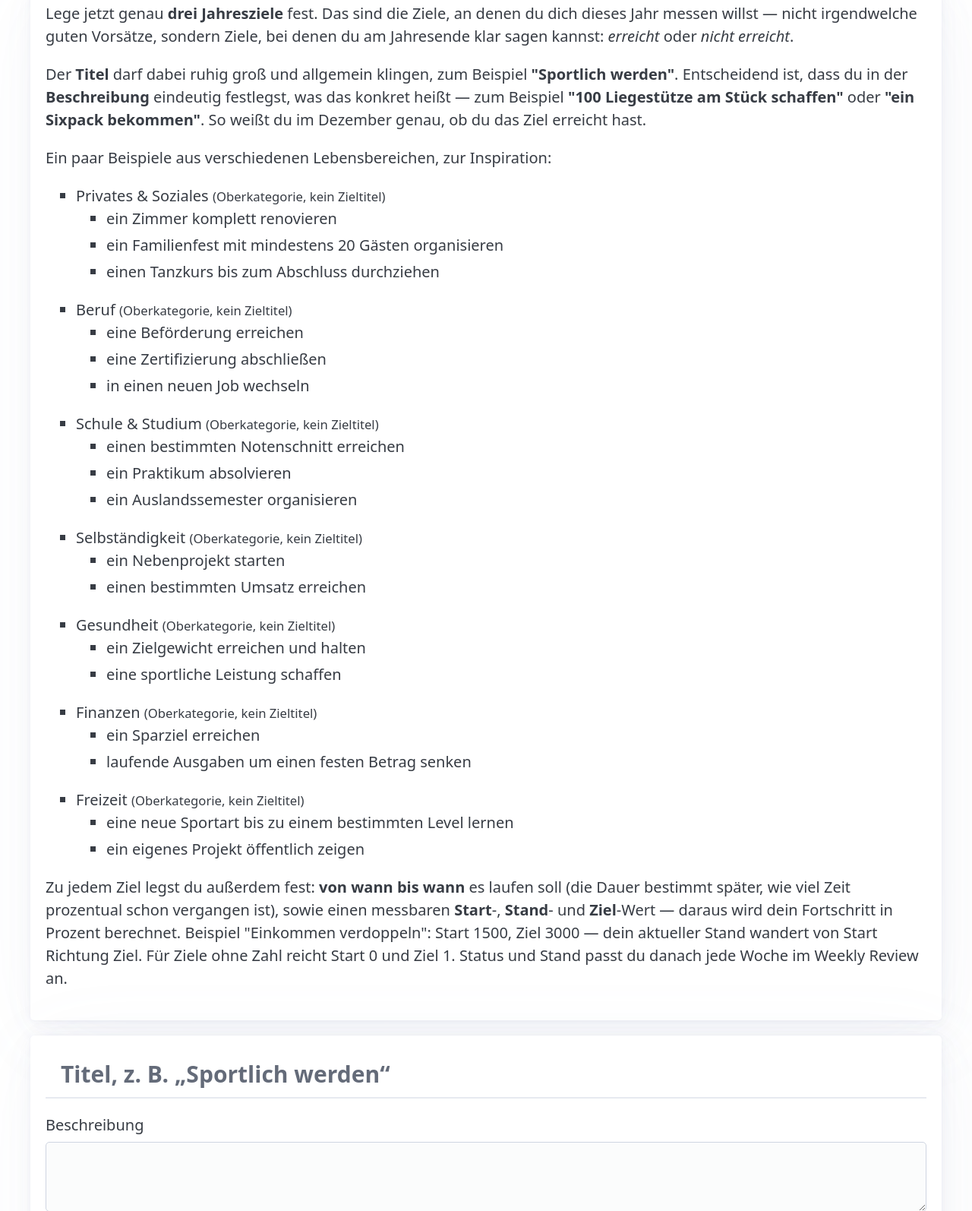
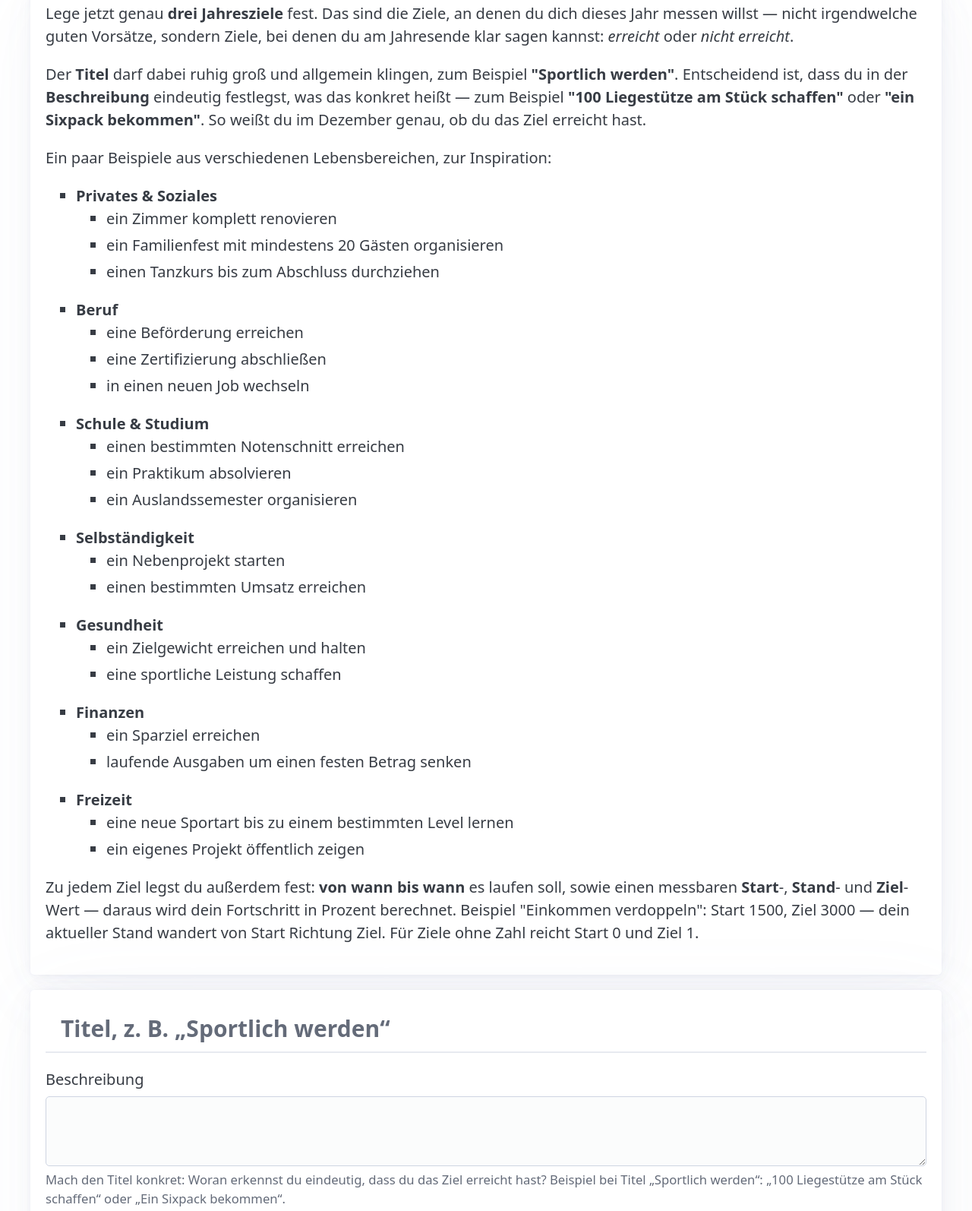
Before and after one commit to clippy8/fokus-app, a Django app: page /accounts/onboarding/ziele/ in a window 1280 px wide. Shown: the part 354-1948 px from the top of the page at 76% size. Run offline with Django 5.2, Linux system fonts and the light colour scheme; the visitor is signed in with stand-in values (Sample User, id 1); data that the repository does not hold is empty; some libraries are stand-ins or nearby versions.

Commit message:
Tighten onboarding goals guidance text
Oberkategorien jetzt fett statt mit erklärendem "(Oberkategorie, kein
Zieltitel)"-Zusatz. Erklärsätze zu Zeit-% und zur wöchentlichen Anpassung
im Weekly Review gekürzt/entfernt.

Co-Authored-By: Claude Sonnet 5 <noreply@anthropic.com>

```diff
--- a/apps/accounts/templates/accounts/onboarding_goals.html
+++ b/apps/accounts/templates/accounts/onboarding_goals.html
@@ -22,7 +22,7 @@
     <p>Ein paar Beispiele aus verschiedenen Lebensbereichen, zur Inspiration:</p>
     <ul>
         <li>
-            Privates &amp; Soziales <small>(Oberkategorie, kein Zieltitel)</small>
+            <strong>Privates &amp; Soziales</strong>
             <ul>
                 <li>ein Zimmer komplett renovieren</li>
                 <li>ein Familienfest mit mindestens 20 Gästen organisieren</li>
@@ -30,7 +30,7 @@
             </ul>
         </li>
         <li>
-            Beruf <small>(Oberkategorie, kein Zieltitel)</small>
+            <strong>Beruf</strong>
             <ul>
                 <li>eine Beförderung erreichen</li>
                 <li>eine Zertifizierung abschließen</li>
@@ -38,7 +38,7 @@
             </ul>
         </li>
         <li>
-            Schule &amp; Studium <small>(Oberkategorie, kein Zieltitel)</small>
+            <strong>Schule &amp; Studium</strong>
             <ul>
                 <li>einen bestimmten Notenschnitt erreichen</li>
                 <li>ein Praktikum absolvieren</li>
@@ -46,28 +46,28 @@
             </ul>
         </li>
         <li>
-            Selbständigkeit <small>(Oberkategorie, kein Zieltitel)</small>
+            <strong>Selbständigkeit</strong>
             <ul>
                 <li>ein Nebenprojekt starten</li>
                 <li>einen bestimmten Umsatz erreichen</li>
             </ul>
         </li>
         <li>
-            Gesundheit <small>(Oberkategorie, kein Zieltitel)</small>
+            <strong>Gesundheit</strong>
             <ul>
                 <li>ein Zielgewicht erreichen und halten</li>
                 <li>eine sportliche Leistung schaffen</li>
             </ul>
         </li>
         <li>
-            Finanzen <small>(Oberkategorie, kein Zieltitel)</small>
+            <strong>Finanzen</strong>
             <ul>
                 <li>ein Sparziel erreichen</li>
                 <li>laufende Ausgaben um einen festen Betrag senken</li>
             </ul>
         </li>
         <li>
-            Freizeit <small>(Oberkategorie, kein Zieltitel)</small>
+            <strong>Freizeit</strong>
             <ul>
                 <li>eine neue Sportart bis zu einem bestimmten Level lernen</li>
                 <li>ein eigenes Projekt öffentlich zeigen</li>
@@ -75,12 +75,10 @@
         </li>
     </ul>
     <p>
-        Zu jedem Ziel legst du außerdem fest: <strong>von wann bis wann</strong> es laufen soll (die Dauer
-        bestimmt später, wie viel Zeit prozentual schon vergangen ist), sowie einen messbaren
-        <strong>Start</strong>-, <strong>Stand</strong>- und <strong>Ziel</strong>-Wert — daraus wird dein
-        Fortschritt in Prozent berechnet. Beispiel "Einkommen verdoppeln": Start 1500, Ziel 3000 — dein
-        aktueller Stand wandert von Start Richtung Ziel. Für Ziele ohne Zahl reicht Start 0 und Ziel 1.
-        Status und Stand passt du danach jede Woche im Weekly Review an.
+        Zu jedem Ziel legst du außerdem fest: <strong>von wann bis wann</strong> es laufen soll, sowie einen
+        messbaren <strong>Start</strong>-, <strong>Stand</strong>- und <strong>Ziel</strong>-Wert — daraus
+        wird dein Fortschritt in Prozent berechnet. Beispiel "Einkommen verdoppeln": Start 1500, Ziel 3000 —
+        dein aktueller Stand wandert von Start Richtung Ziel. Für Ziele ohne Zahl reicht Start 0 und Ziel 1.
     </p>
 </article>
 
```
